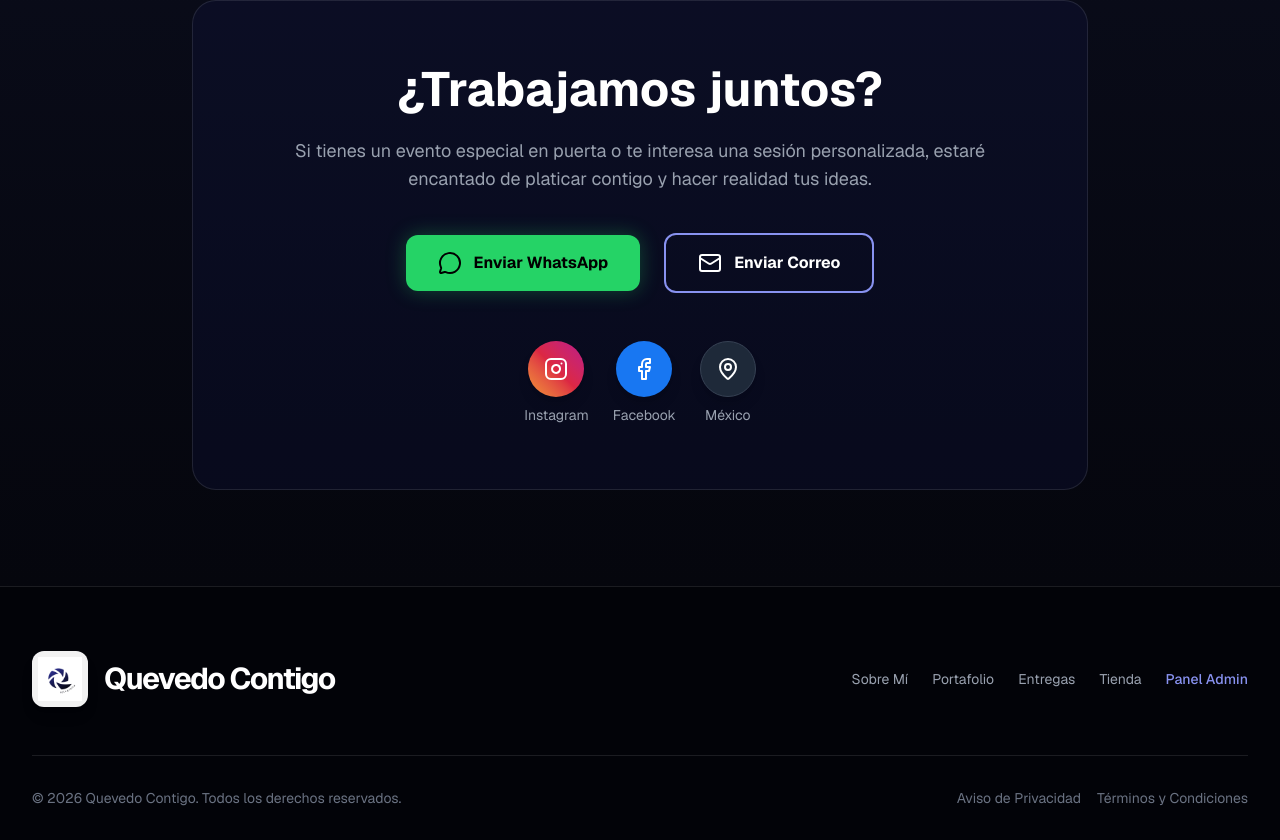
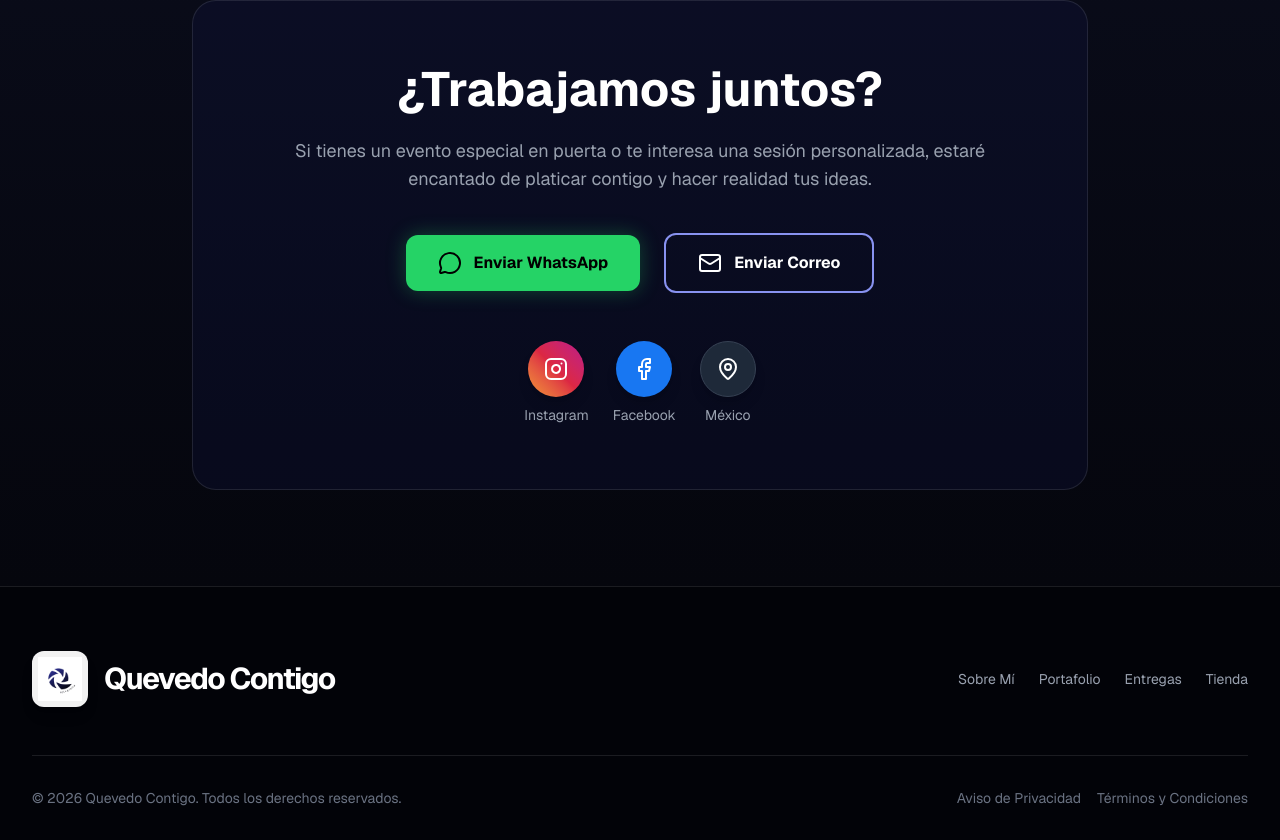
Before and after one commit to Arius-net/EntregaFotos, a Next.js app in the folder frontend/: page / in a window 1280 px wide. Shown: the part 3048-3888 px from the top of the page. Built offline with nearby package versions, Linux system fonts and the light colour scheme; no server answers.

Commit message:
chore: remove admin panel link from footer for production security

```diff
--- a/frontend/src/app/page.tsx
+++ b/frontend/src/app/page.tsx
@@ -409,7 +409,7 @@ export default function LandingPage() {
               <li><a href="#portfolio" className="text-gray-400 hover:text-white transition-colors">Portafolio</a></li>
               <li><button onClick={() => router.push('/portal')} className="text-gray-400 hover:text-white transition-colors">Entregas</button></li>
               <li><button onClick={() => router.push('/store')} className="text-gray-400 hover:text-white transition-colors">Tienda</button></li>
-              <li><a href="/admin/dashboard" className="text-[#8892f0] hover:text-white transition-colors font-medium">Panel Admin</a></li>
+
             </ul>
           </div>
 
```
